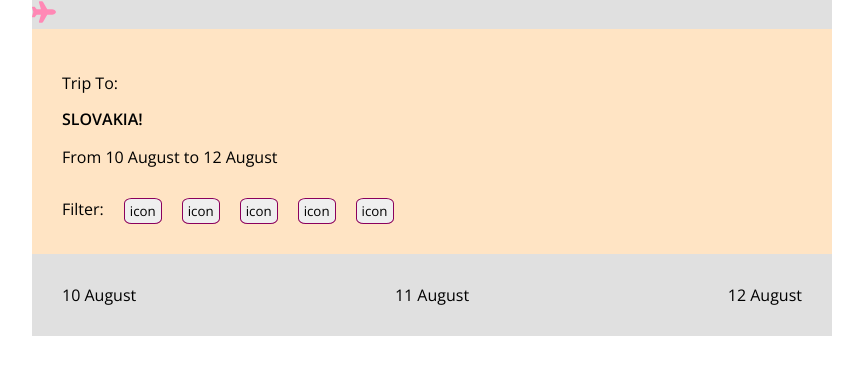
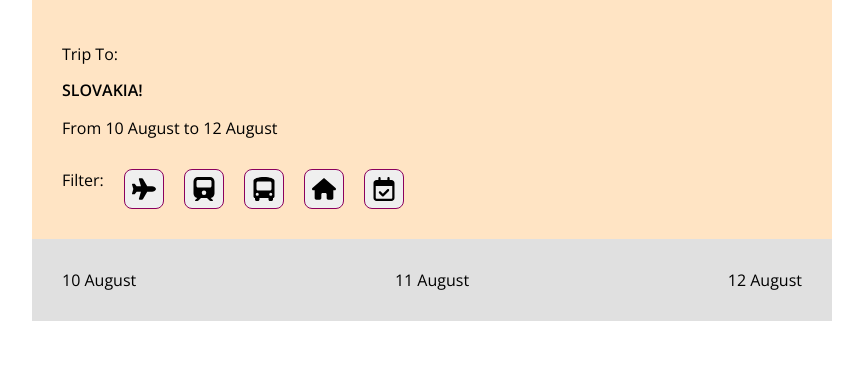
Before and after one commit to MartSe1991/TripPlanner, a React (Vite) app: page / in a window 1280 px wide. Shown: the top 374 px of the page, without its empty margins (208-1071 px from the left). Built offline with nearby package versions, Linux system fonts and the light colour scheme.

Commit message:
Filter bar

```diff
--- a/src/App.jsx
+++ b/src/App.jsx
@@ -1,20 +1,25 @@
-import React from "react";
+import React, { useState } from "react";
 import classes from "./App.module.css";
 import travelData from "./assets/travel_data.json";
 import Header from "./containers/Header";
 import Body from "./containers/Body";
-import Flight from "./components/icons/Flight";
 
 const { data } = travelData;
 
 function App() {
+  const [activeFilter, setActiveFilter] = useState(null); // creo usestate per identificare stato corrente del filtro e per settarlo
+
   console.log(travelData);
 
+  // Il component ritorna un Header e un Body
   return (
     <main className={classes.main}>
       {/* Esempio */}
-      <Flight color="#ff88b5" />
-      <Header data={data} />
+      <Header
+        data={data}
+        activeFilter={activeFilter}
+        setActiveFilter={setActiveFilter}
+      />
       <Body data={data} />
     </main>
   );
--- a/src/components/Filter.jsx
+++ b/src/components/Filter.jsx
@@ -1,15 +1,84 @@
 import React from "react";
-import classes from "./Filter.module.css";
+import Flight from "./icons/Flight";
+import Train from "./icons/Train";
+import Coach from "./icons/Coach";
+import Stay from "./icons/Stay";
+import Event from "./icons/Event";
+import FilterButton from "./FilterButton";
+import classes from "./FilterButton.module.css";
 
-const Filter = () => {
+//TODO creare tutte le icone dei filtri
+//TODO convertire i singoli buttoni dei filtri in component in modo che si possano utilizzare nel seguente modo:
+{
+  /*
+<FilterButton type="flight">
+  <Flight />
+</FilterButton>;
+*/
+}
+
+const Filter = ({ activeFilter, filterHandler }) => {
+  // activeFilter={activeFilter} filterHandler={setActiveFilter}
+
+  // chiamiamo setFilter ogni volta che un filtro viene scelto.
+  // setFilter chiama il setter dello state definito in App.jsx che
+  // determina il filtro attivo, il cui getter é activeFilter.
+  // Quando settiamo il filtro attivo peró, vogliamo prima controllare
+  // che il filtro che vogliamo settare non sia giá attivo.
+  // Per fare ció, controlliamo con un'operatore ternario se il
+  // filtro attivo non sia uguale a quello che vogliamo settare.
+  // Se lo é, allora settiamo il filtro come null.
+
+  // in qualsiasi momento questa funzione venga chiamata, verifico che il valore corrente di activeFilter
+  // IN QUELL'ESATTO MOMENTO non sia giá uguale al valore del filtro che voglio settare.
+  // Se lo é, il filtro attivo viene settato come null, altrimenti assume il valore che voglio settare.
+  const setFilter = (type) => {
+    filterHandler(activeFilter === type ? null : type); // per disattivare il filtro
+  };
+
+  //mappa filterelements ad ogni iterazione renderizza struttura qui sotto - utilizzando type e content al posto dei valori specifici
+
+  const filterElements = [
+    {
+      type: "flight",
+      content: <Flight />,
+    },
+    {
+      type: "train",
+      content: <Train />,
+    },
+    {
+      type: "coach",
+      content: <Coach />,
+    },
+    {
+      type: "stay",
+      content: <Stay />,
+    },
+    {
+      type: "event",
+      content: <Event />,
+    },
+  ];
+
+  // key={`Filter-${key}`}
+
   return (
     <div className={classes.icons}>
-      Filter:
-      <button>icon</button>
-      <button>icon</button>
-      <button>icon</button>
-      <button>icon</button>
-      <button>icon</button>
+      <div>Filter:</div>
+      {filterElements.map((elem, key) => {
+        return (
+          <FilterButton
+            key={`Filter-${key}`}
+            isActive={activeFilter === elem.type}
+            clickHandler={() => {
+              setFilter(elem.type);
+            }}
+          >
+            {elem.content}
+          </FilterButton>
+        );
+      })}
     </div>
   );
 };
--- /dev/null
+++ b/src/components/FilterButton.jsx
@@ -0,0 +1,12 @@
+import React from "react";
+import classes from "./FilterButton.module.css";
+
+const FilterButton = ({ clickHandler, children, isActive }) => {
+  return (
+    <button className={isActive ? classes.selected : ""} onClick={clickHandler}>
+      {children}
+    </button>
+  );
+};
+
+export default FilterButton;
--- a/src/components/Filter.module.css
+++ b/src/components/FilterButton.module.css
@@ -14,6 +14,15 @@ button:active {
 
 button {
   border-radius: 20%;
-  padding: 3px 5px;
+  padding: 5px 5px;
   border: 1px solid #8b005d;
+  height: 40px;
+  width: 40px;
+  display: flex;
+  align-items: center;
+  justify-content: center;
 }
+
+button.selected {
+  background-color: aqua;
+}
--- /dev/null
+++ b/src/components/icons/Coach.jsx
@@ -0,0 +1,17 @@
+import React from "react";
+import classes from "./icon.module.css";
+
+const Coach = ({ color }) => {
+  return (
+    <svg
+      xmlns="http://www.w3.org/2000/svg"
+      viewBox="0 0 448 512"
+      className={classes.icon}
+    >
+      <path d="M224 0C348.8 0 448 35.2 448 80V96 416c0 17.7-14.3 32-32 32v32c0 17.7-14.3 32-32 32H352c-17.7 0-32-14.3-32-32V448H128v32c0 17.7-14.3 32-32 32H64c-17.7 0-32-14.3-32-32l0-32c-17.7 0-32-14.3-32-32V96 80C0 35.2 99.2 0 224 0zM64 128V256c0 17.7 14.3 32 32 32H352c17.7 0 32-14.3 32-32V128c0-17.7-14.3-32-32-32H96c-17.7 0-32 14.3-32 32zM80 400a32 32 0 1 0 0-64 32 32 0 1 0 0 64zm288 0a32 32 0 1 0 0-64 32 32 0 1 0 0 64z" />
+      fill={color}
+    </svg>
+  );
+};
+
+export default Coach;
--- /dev/null
+++ b/src/components/icons/Event.jsx
@@ -0,0 +1,17 @@
+import React from "react";
+import classes from "./icon.module.css";
+
+const Event = ({ color }) => {
+  return (
+    <svg
+      xmlns="http://www.w3.org/2000/svg"
+      viewBox="0 0 448 512"
+      className={classes.icon}
+    >
+      <path d="M128 0c13.3 0 24 10.7 24 24V64H296V24c0-13.3 10.7-24 24-24s24 10.7 24 24V64h40c35.3 0 64 28.7 64 64v16 48V448c0 35.3-28.7 64-64 64H64c-35.3 0-64-28.7-64-64V192 144 128C0 92.7 28.7 64 64 64h40V24c0-13.3 10.7-24 24-24zM400 192H48V448c0 8.8 7.2 16 16 16H384c8.8 0 16-7.2 16-16V192zM329 297L217 409c-9.4 9.4-24.6 9.4-33.9 0l-64-64c-9.4-9.4-9.4-24.6 0-33.9s24.6-9.4 33.9 0l47 47 95-95c9.4-9.4 24.6-9.4 33.9 0s9.4 24.6 0 33.9z" />
+      fill={color}
+    </svg>
+  );
+};
+
+export default Event;
--- /dev/null
+++ b/src/components/icons/Stay.jsx
@@ -0,0 +1,17 @@
+import React from "react";
+import classes from "./icon.module.css";
+
+const Stay = ({ color }) => {
+  return (
+    <svg
+      xmlns="http://www.w3.org/2000/svg"
+      viewBox="0 0 576 512"
+      className={classes.icon}
+    >
+      <path d="M575.8 255.5c0 18-15 32.1-32 32.1h-32l.7 160.2c0 2.7-.2 5.4-.5 8.1V472c0 22.1-17.9 40-40 40H456c-1.1 0-2.2 0-3.3-.1c-1.4 .1-2.8 .1-4.2 .1H416 392c-22.1 0-40-17.9-40-40V448 384c0-17.7-14.3-32-32-32H256c-17.7 0-32 14.3-32 32v64 24c0 22.1-17.9 40-40 40H160 128.1c-1.5 0-3-.1-4.5-.2c-1.2 .1-2.4 .2-3.6 .2H104c-22.1 0-40-17.9-40-40V360c0-.9 0-1.9 .1-2.8V287.6H32c-18 0-32-14-32-32.1c0-9 3-17 10-24L266.4 8c7-7 15-8 22-8s15 2 21 7L564.8 231.5c8 7 12 15 11 24z" />
+      fill={color}
+    </svg>
+  );
+};
+
+export default Stay;
--- /dev/null
+++ b/src/components/icons/Train.jsx
@@ -0,0 +1,17 @@
+import React from "react";
+import classes from "./icon.module.css";
+
+const Train = ({ color }) => {
+  return (
+    <svg
+      xmlns="http://www.w3.org/2000/svg"
+      viewBox="0 0 448 512"
+      className={classes.icon}
+    >
+      <path d="M96 0C43 0 0 43 0 96V352c0 48 35.2 87.7 81.1 94.9l-46 46C28.1 499.9 33.1 512 43 512H82.7c8.5 0 16.6-3.4 22.6-9.4L160 448H288l54.6 54.6c6 6 14.1 9.4 22.6 9.4H405c10 0 15-12.1 7.9-19.1l-46-46c46-7.1 81.1-46.9 81.1-94.9V96c0-53-43-96-96-96H96zM64 96c0-17.7 14.3-32 32-32H352c17.7 0 32 14.3 32 32v96c0 17.7-14.3 32-32 32H96c-17.7 0-32-14.3-32-32V96zM224 288a48 48 0 1 1 0 96 48 48 0 1 1 0-96z" />
+      fill={color}
+    </svg>
+  );
+};
+
+export default Train;
--- a/src/containers/Body.jsx
+++ b/src/containers/Body.jsx
@@ -5,12 +5,12 @@ import dateToString from "../utils/dateToString";
 const Body = ({ data }) => {
   // data ha inizialmente questo formato:
 
-  // data: {
+  // data: [
   //   {id: 1, category: 'trip', type: 'Flight', date: '2023-08-10', where: 'Roma Fiumicino', …}
   //   {id: 2, category: 'trip', type: 'Coach', date: '2023-08-11', where: 'Vienna Airport', …}
   //   {id: 3, category: 'stay', type: 'Apartment', date: '2023-08-12', where: 'Bratislava', …}
   //   {id: 4, category: 'trip', type: 'Apartment', date: '2023-08-12', where: 'Bratislava', …}
-  // }
+  // ]
 
   const dateGroups = {};
 
@@ -19,7 +19,9 @@ const Body = ({ data }) => {
   // corrente. Per ognuno, creiamo un array vuoto.
   data.forEach((elem) => {
     if (!dateGroups[elem.date]) {
-      dateGroups[elem.date] = [];
+      // se non esiste una key all interno di dateGroups che sia uguale alla data dell-elem corrente
+      dateGroups[elem.date] = []; // allora crea una chiave all-interno di dateGroups utilizzando il valore corrente
+      // (dateGroups[elem.date] equivale a scrivere dateGroups.qualcosa )
     }
     // pushiamo l'elemento corrente all'interno del dateGroup che ha come
     // chiave la sua date
--- a/src/containers/Header.jsx
+++ b/src/containers/Header.jsx
@@ -3,7 +3,8 @@ import Filter from "../components/Filter";
 import dateToString from "../utils/dateToString";
 import classes from "./Header.module.css";
 
-const Header = ({ data }) => {
+const Header = ({ data, activeFilter, setActiveFilter }) => {
+  // data={data}   activeFilter={activeFilter}   setActiveFilter={setActiveFilter}
   const outboundDate = new Date(data[0].date);
   const returnDate = new Date(data[2].date);
 
@@ -12,9 +13,10 @@ const Header = ({ data }) => {
       <h2>Trip To:</h2>
       <h1>SLOVAKIA!</h1>
       <p>
+        {/* const dateToString = (date) => { return `${day} ${month}`} */}
         {`From ${dateToString(outboundDate)} to ${dateToString(returnDate)}`}
       </p>
-      <Filter />
+      <Filter activeFilter={activeFilter} filterHandler={setActiveFilter} />
     </header>
   );
 };
```
